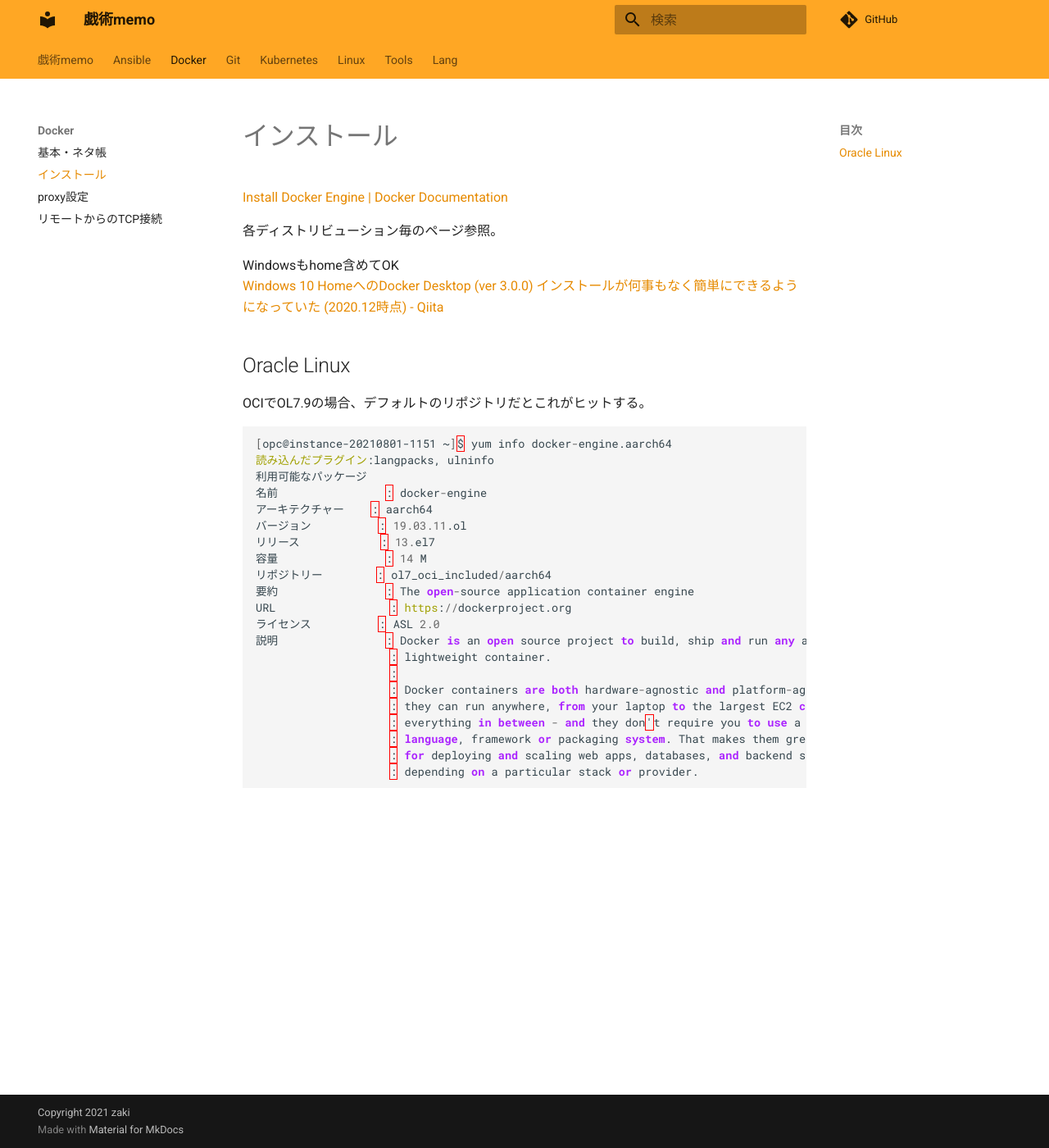
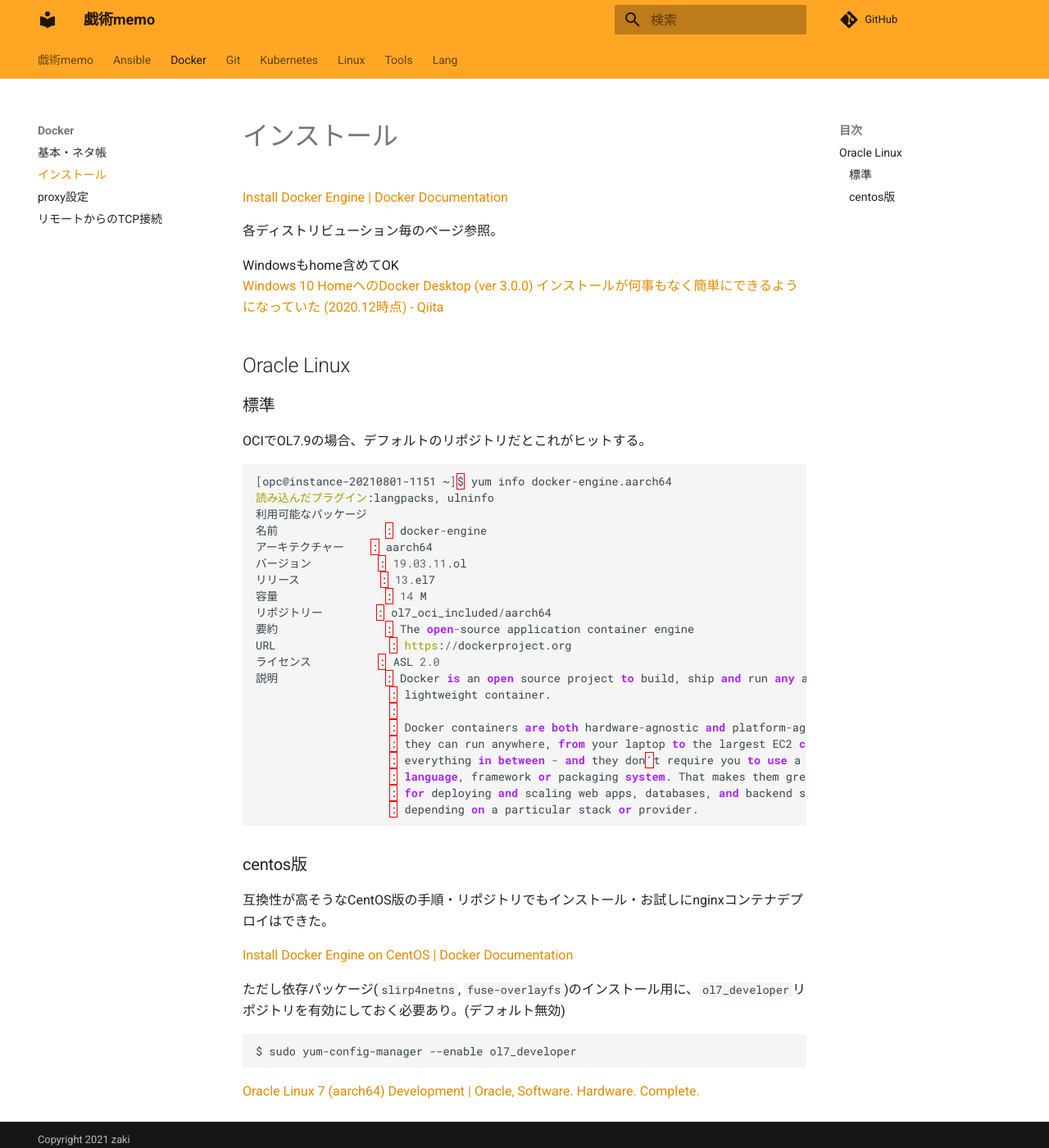
Before and after one commit to zaki-lknr/docs, an MkDocs documentation site: the page built from docs/Docker/install.md, in a window 1280 px wide and 1400 px high. Shown: the whole window at 82% size. Built offline with MkDocs 1.6.1 and Material for MkDocs 9.7.7, drawn with Linux system fonts in a browser that asks for light colours; comment, search, counter and statistics services are not loaded.

Commit message:
add: Oracle LinuxへのDockerインストール(centos用)

````diff
--- a/docs/Docker/install.md
+++ b/docs/Docker/install.md
@@ -8,6 +8,8 @@ Windowsもhome含めてOK
 [Windows 10 HomeへのDocker Desktop (ver 3.0.0) インストールが何事もなく簡単にできるようになっていた (2020.12時点) - Qiita](https://qiita.com/zaki-lknr/items/db99909ba1eb27803456)
 
 ## Oracle Linux
+
+### 標準
 
 OCIでOL7.9の場合、デフォルトのリポジトリだとこれがヒットする。
 
@@ -34,3 +36,17 @@ URL                 : https://dockerproject.org
                     : for deploying and scaling web apps, databases, and backend services without
                     : depending on a particular stack or provider.
 ```
+
+### centos版
+
+互換性が高そうなCentOS版の手順・リポジトリでもインストール・お試しにnginxコンテナデプロイはできた。
+
+[Install Docker Engine on CentOS | Docker Documentation](https://docs.docker.com/engine/install/centos/)
+
+ただし依存パッケージ(`slirp4netns`, `fuse-overlayfs`)のインストール用に、`ol7_developer`リポジトリを有効にしておく必要あり。(デフォルト無効)
+
+```
+$ sudo yum-config-manager --enable ol7_developer
+```
+
+[Oracle Linux 7 (aarch64) Development | Oracle, Software. Hardware. Complete.](https://yum.oracle.com/repo/OracleLinux/OL7/developer/aarch64/index.html)
````
